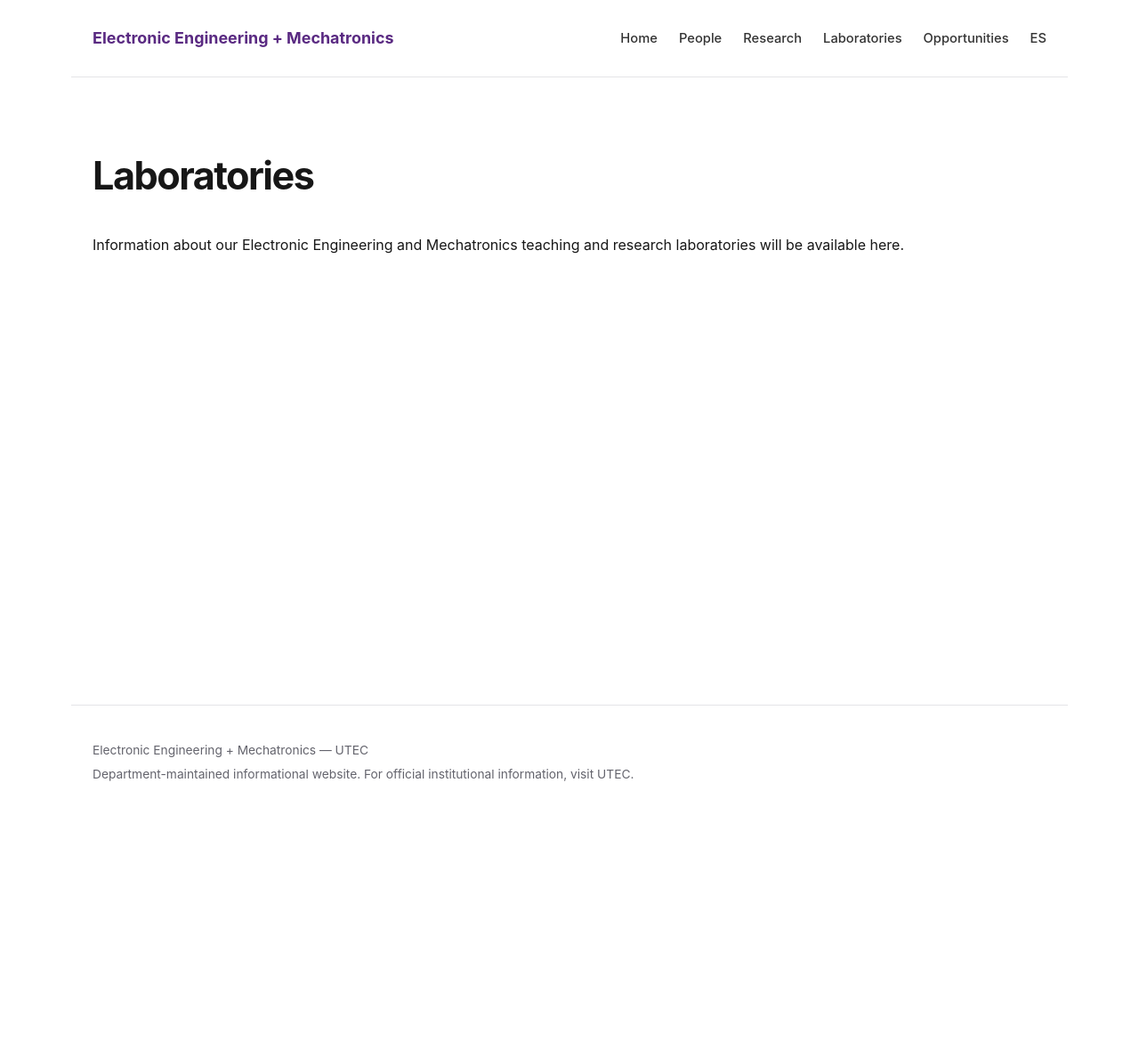
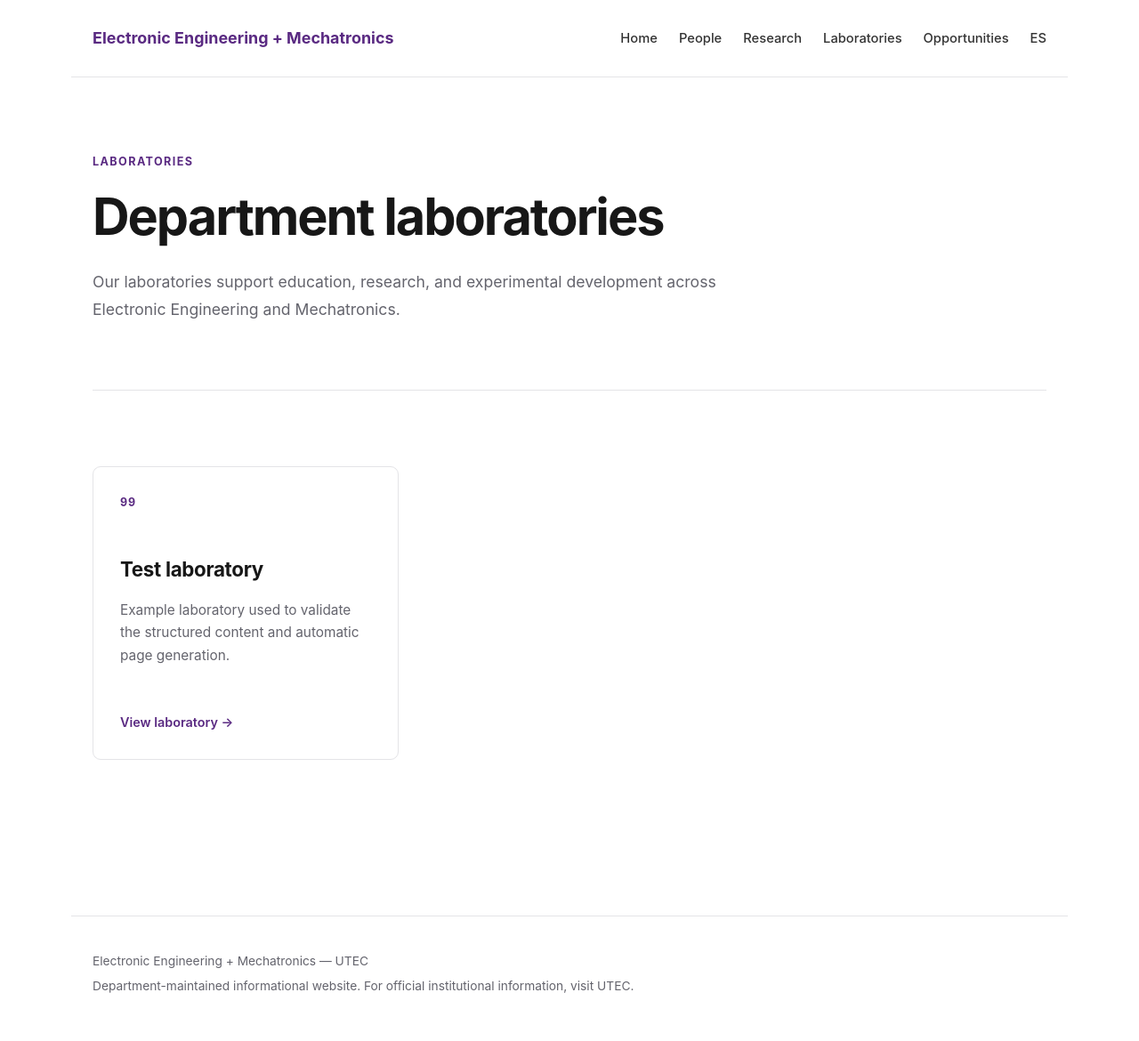
Before and after one commit to L30nardoSV/elmt-utec, a Jekyll site: the page built from en/laboratories.md, in a window 1280 px wide. Shown: the whole page at 89% size. Built offline with Jekyll 4.4.1, drawn with Linux system fonts in a browser that asks for light colours; before the commit the page ends 932 px from its top, so only the background shows below that.

Commit message:
Add English laboratory pages

```diff
--- /dev/null
+++ b/_laboratories/test-lab.en.md
@@ -0,0 +1,24 @@
+---
+layout: laboratory
+title: Test laboratory
+lang: en
+order: 99
+permalink: /en/laboratories/test-lab/
+
+description: >
+  Example laboratory used to validate the structured content
+  and automatic page generation.
+
+responsible:
+  - Test faculty member
+
+equipment:
+  - FPGA development board
+  - GPU workstation
+  - Electronic instrumentation
+
+applications:
+  - Embedded systems
+  - Heterogeneous computing
+  - Signal processing
+---
--- a/en/laboratories.md
+++ b/en/laboratories.md
@@ -5,6 +5,55 @@ lang: en
 permalink: /en/laboratories/
 ---
 
-# Laboratories
+<section class="page-intro">
 
-Information about our Electronic Engineering and Mechatronics teaching and research laboratories will be available here.
+  <p class="section-kicker">Laboratories</p>
+
+  <h1>
+    Department laboratories
+  </h1>
+
+  <p class="page-lead">
+    Our laboratories support education, research, and experimental
+    development across Electronic Engineering and Mechatronics.
+  </p>
+
+</section>
+
+
+<section class="section">
+
+  <div class="feature-grid">
+
+    {% assign laboratories_en = site.laboratories
+      | where: "lang", "en"
+      | sort: "order" %}
+
+    {% for laboratory in laboratories_en %}
+
+    <a class="feature-card"
+       href="{{ laboratory.url | relative_url }}">
+
+      <span class="feature-number">
+        {{ laboratory.order | prepend: "0" | slice: -2, 2 }}
+      </span>
+
+      <h3>{{ laboratory.title }}</h3>
+
+      {% if laboratory.description %}
+      <p>
+        {{ laboratory.description }}
+      </p>
+      {% endif %}
+
+      <span class="card-link">
+        View laboratory →
+      </span>
+
+    </a>
+
+    {% endfor %}
+
+  </div>
+
+</section>
```
